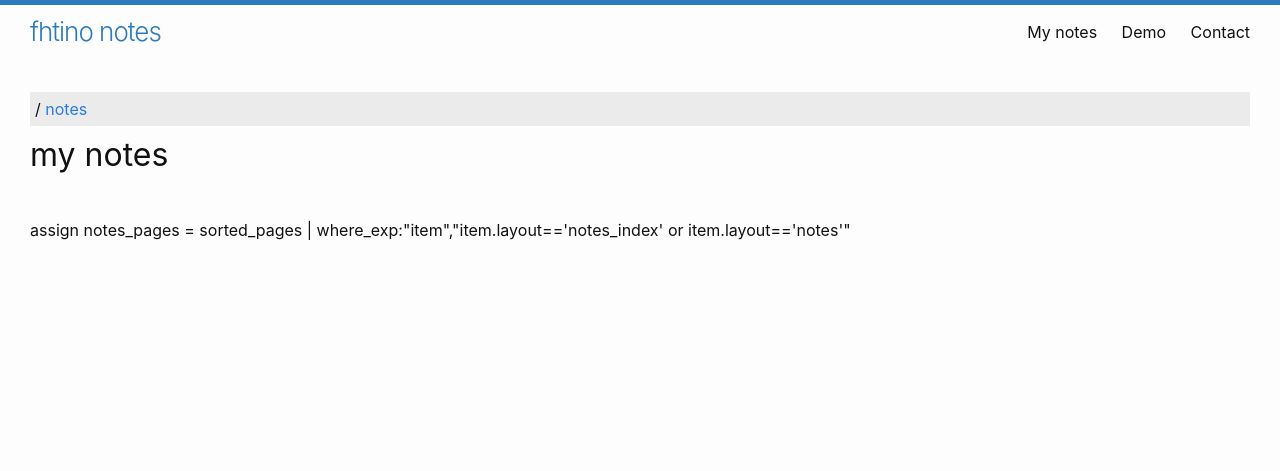
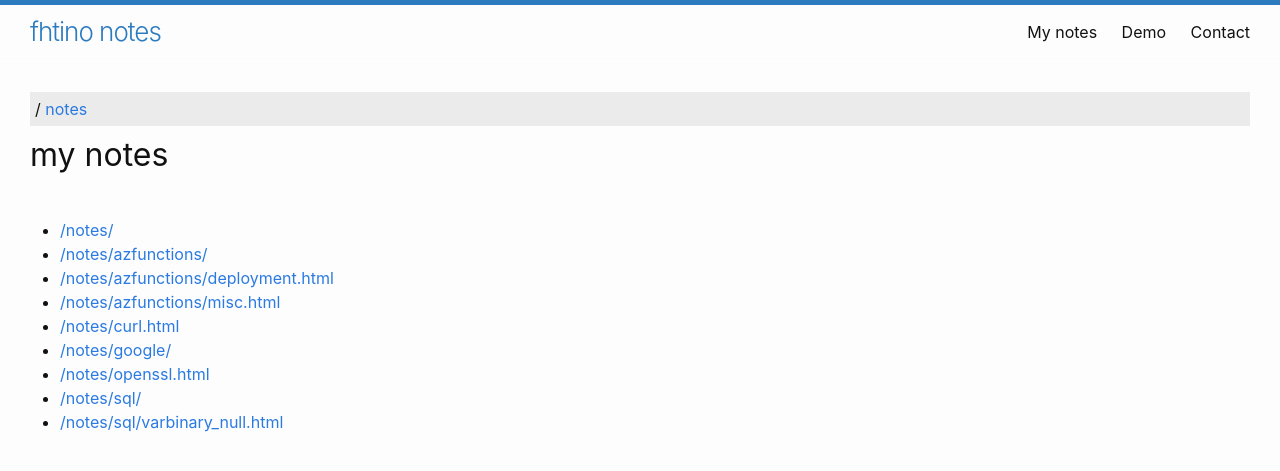
Before and after one commit to fhtino/fhtino.github.io, a Jekyll site: the page built from notes/index.md, in a window 1280 px wide. Shown: the top 471 px of the page. Built offline with Jekyll 4.4.1, drawn with Linux system fonts in a browser that asks for light colours.

```diff
--- a/_layouts/notes_index.html
+++ b/_layouts/notes_index.html
@@ -5,14 +5,16 @@ layout: notes
 {{ content }}
 
 
-<br/>
+<br />
 
 {% assign base_url = page.url  %}
 {% assign sorted_pages = site.pages | sort:"url" %}
- assign notes_pages = sorted_pages | where_exp:"item","item.layout=='notes_index' or item.layout=='notes'"
+
+<!-- this does not work with GitHub pages -->
+<!--assign notes_pages = sorted_pages | where_exp:"item", "item.layout=='notes_index' or item.layout=='notes'"-->
 
 <ul>
-    {% for node in notes_pages  %}
+    {% for node in sorted_pages  %}
     {% if node.url contains base_url %}
     <li>
         <a href="{{node.url}}">{{node.url}}</a>
```
Also changed, not shown: Gemfile (+8 -2 lines), Gemfile.lock.
